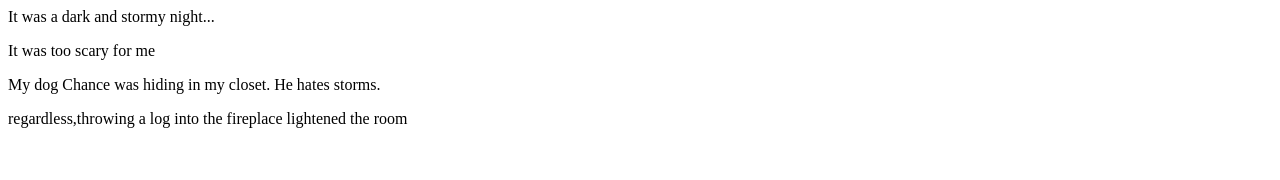
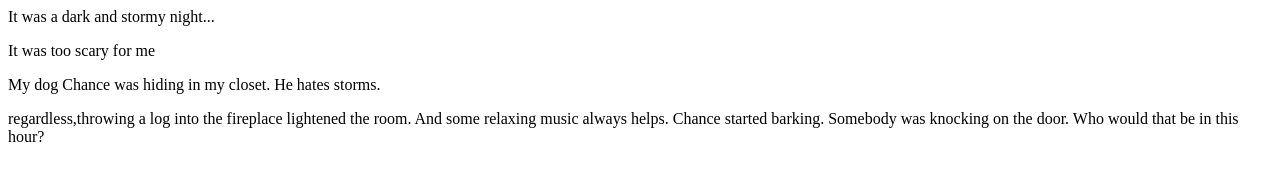
Before and after one commit to kyoch/fireside-story, a plain HTML site: page index.html in a window 1280 px wide. Drawn offline with Linux system fonts and the light colour scheme.

Commit message:
Add more lines. It's about to get interesting.

```diff
--- a/index.html
+++ b/index.html
@@ -3,6 +3,9 @@
     <p>It was a dark and stormy night...</p>
     <p>It was too scary for me</p>
     <p>My dog Chance was hiding in my closet. He hates storms.</p>
-    <p>regardless,throwing a log into the fireplace lightened the room</p>
+    <p>regardless,throwing a log into the fireplace lightened the room.
+       And some relaxing music always helps. Chance started barking. Somebody was knocking on the door. Who would that be in this hour?
+
+    </p>
   </body>
 </html>
```
